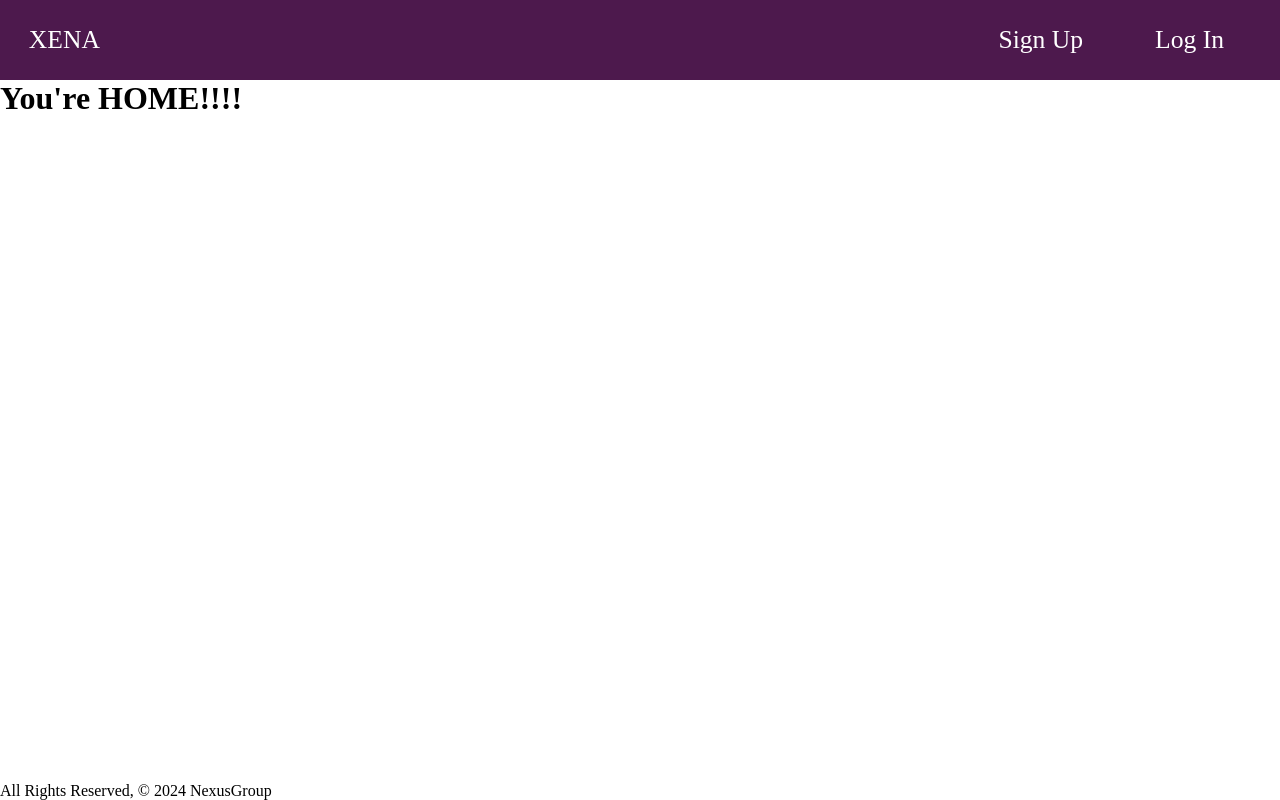
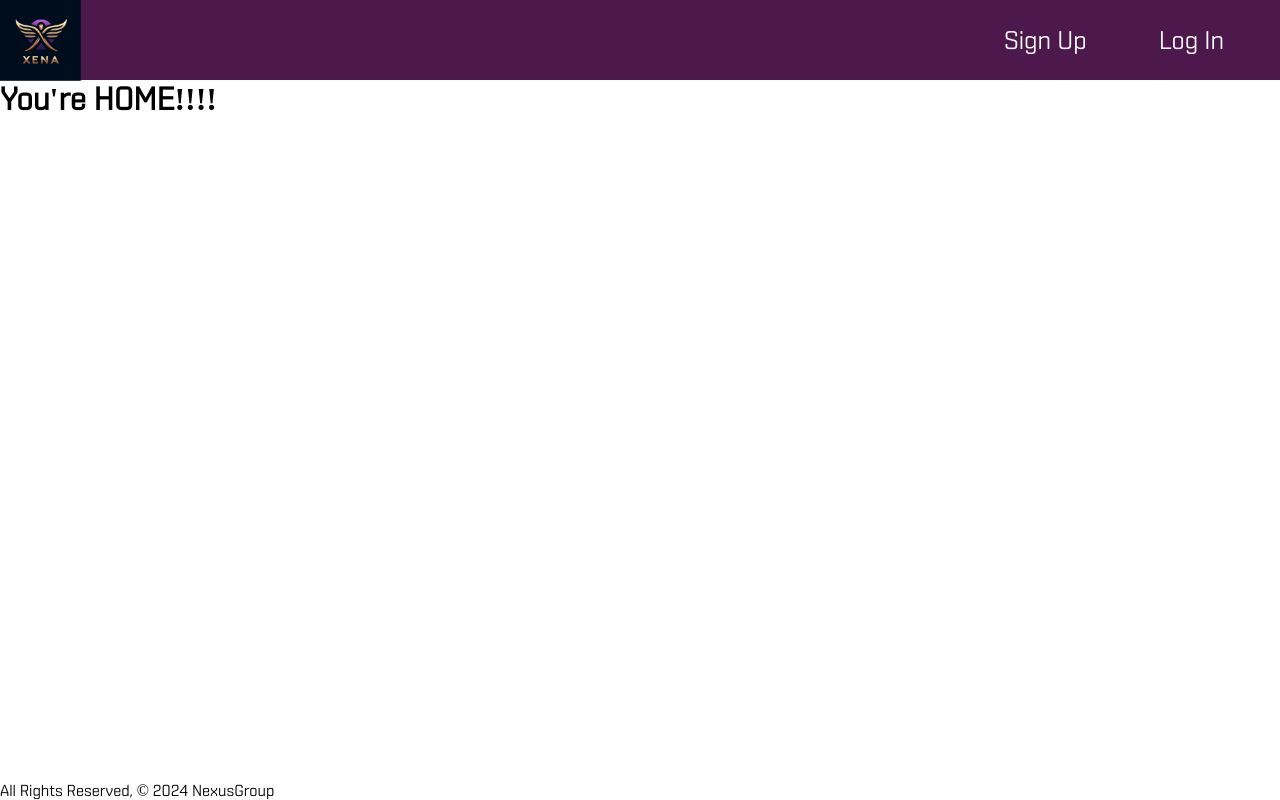
Before and after one commit to Addair89/XENA, a Django app: page / in a window 1280 px wide. Run offline with Django 5.2, Linux system fonts and the light colour scheme.

Commit message:
added styles and fonts

```diff
--- a/main_app/static/css/style.css
+++ b/main_app/static/css/style.css
@@ -1,3 +1,8 @@
+@font-face {
+  font-family: "shentox";
+  src: local("shentox"), url("../fonts/ShentoxTRIAL-Rg.otf") format("truetype");
+}
+
 html,
 * {
   margin: 0;
@@ -8,6 +13,7 @@ body {
   display: flex;
   min-height: 100vh;
   flex-direction: column;
+  font-family: "shentox";
 }
 main {
   flex: 1 0 auto;
@@ -38,7 +44,10 @@ ul {
   list-style-type: none;
 }
 
-ul li a {
+ul li a,
+ul li form button {
+  background: none;
+  border: none;
   color: white;
   text-decoration: none;
   height: 10vmin;
@@ -47,6 +56,7 @@ ul li a {
   padding: 2vmin;
   border-radius: 5px;
   font-size: 3.2vmin;
+  font-family: "shentox";
 }
 
 .right {
@@ -56,9 +66,19 @@ ul li a {
   align-items: center;
 }
 
-ul li a:hover {
+ul li a:hover,
+ul li form button:hover {
   color: #006466;
   background-color: whitesmoke;
   transition: all 0.2s ease-out;
   transform: scale(1.02);
+  cursor: pointer;
 }
+
+.brand-logo {
+  padding: 0px;
+}
+
+.brand-logo img {
+  height: 10vmin;
+}
--- a/main_app/templates/base.html
+++ b/main_app/templates/base.html
@@ -17,7 +17,9 @@
         <div class="nav-wrapper">
           <ul>
             <li>
-              <a href="/" class="left brand-logo">&nbsp;&nbsp;XENA</a>
+              <a href="/" class="left brand-logo"
+                ><img src="../static/images/xenaLogo.png" alt=""
+              /></a>
             </li>
           </ul>
           <ul class="right">
@@ -26,16 +28,16 @@
             <li><a href="{% url 'prompt' %}">Prompt History</a></li>
             <li><a href="{% url 'favorites_index' %}">Favorite Prompts</a></li>
             <li>
-                  <form action="{% url 'logout' %}" method="POST">
-                    {% csrf_token %}
-                    <button type="submit" class="btn">Log Out</button>
-                </form>
+              <form action="{% url 'logout' %}" method="POST">
+                {% csrf_token %}
+                <button type="submit" class="btn">Log Out</button>
+              </form>
             </li>
             {% else %}
             <!-- New Sign Up link -->
             <li><a href="{% url 'signup' %}">Sign Up</a></li>
             <li><a href="{% url 'login' %}">Log In</a></li>
-          {% endif %}
+            {% endif %}
           </ul>
         </div>
       </nav>
```
Also changed, not shown: main_app/static/fonts/ShentoxTRIAL-Rg.otf (added), main_app/static/images/xenaLogo.png (added).
